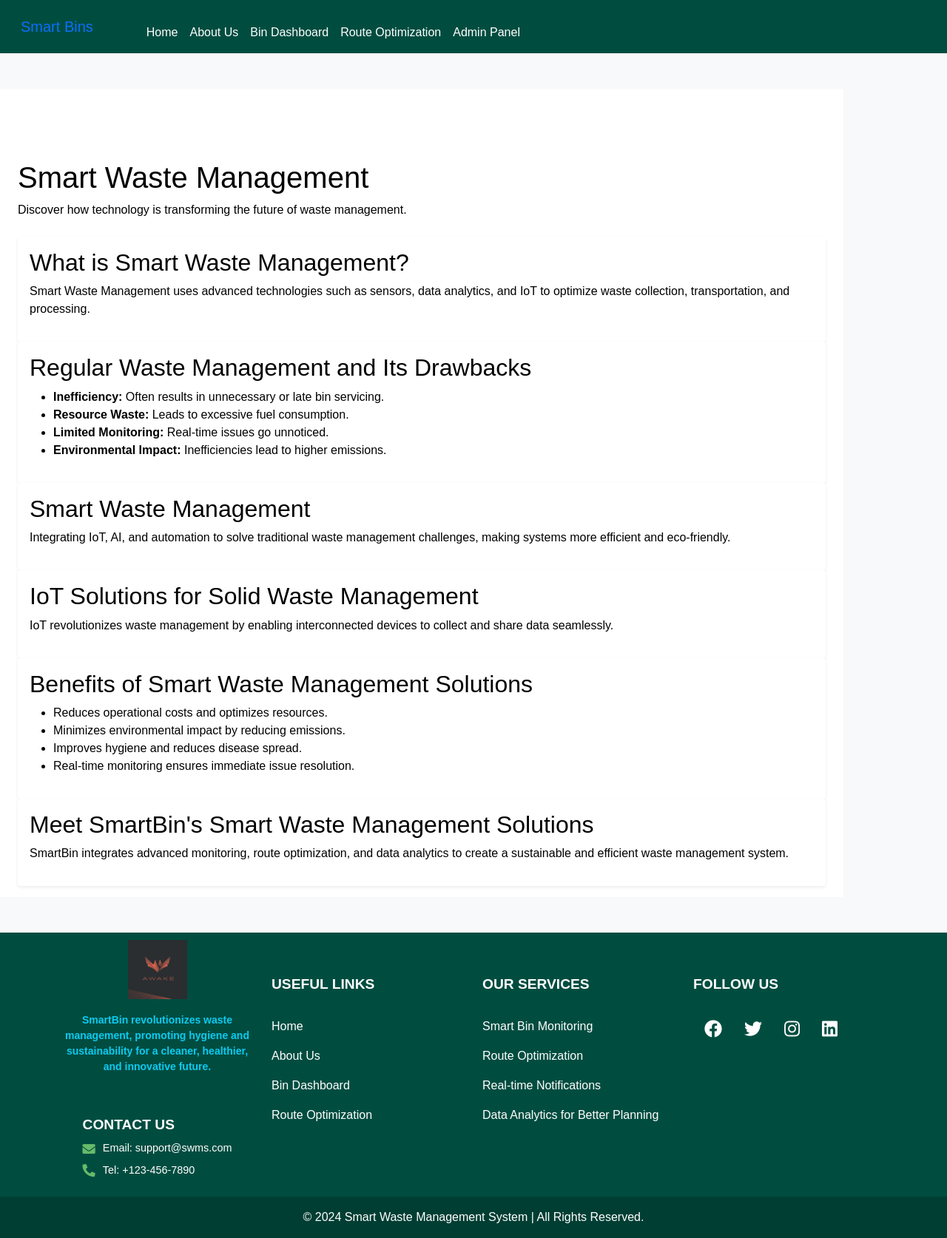
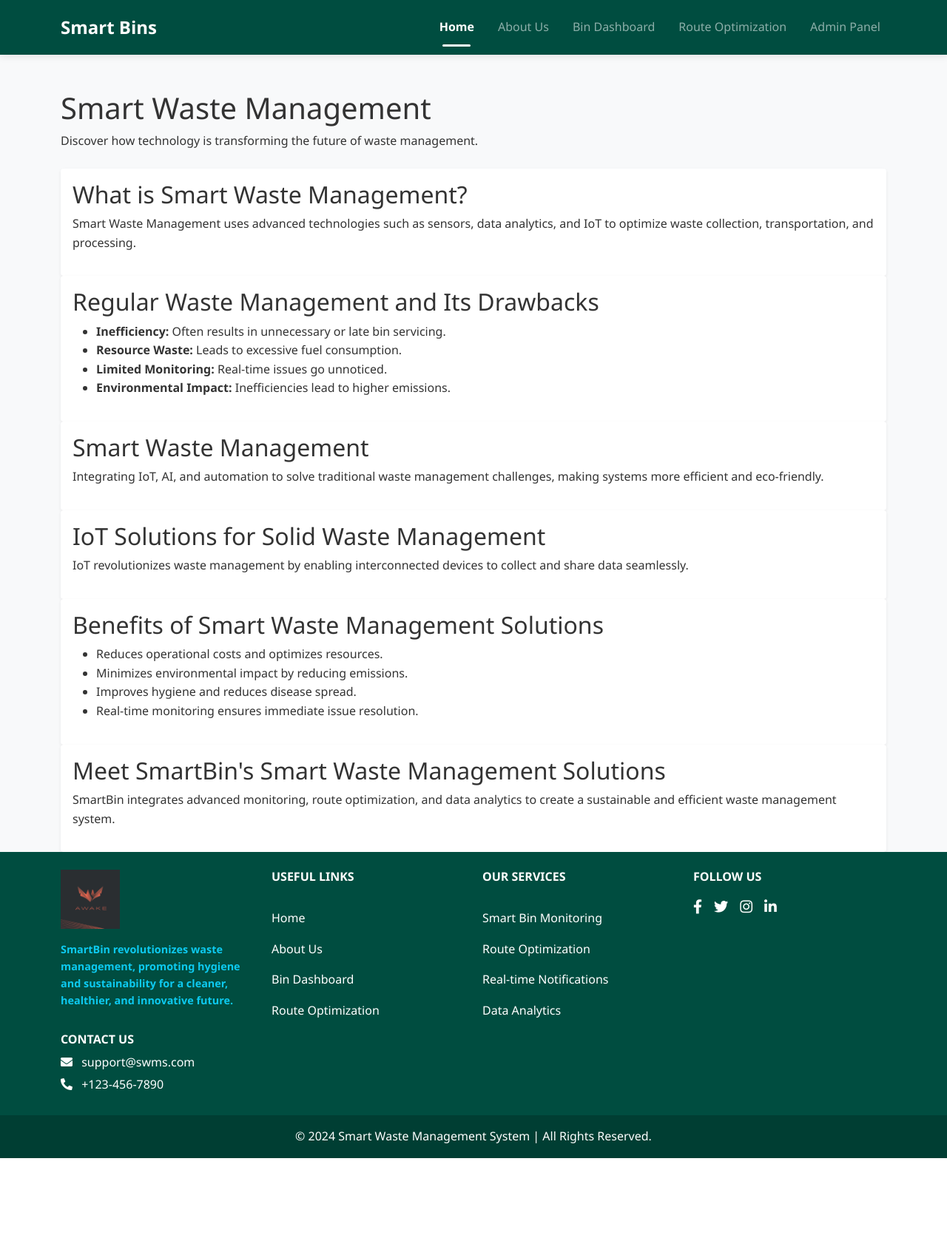
Before and after one commit to Gatmach/SWM-System, a Django app: page /bins/ in a window 1280 px wide. Shown: the whole page at 74% size. After the commit the page ends 1566 px from the top, so only its background shows below. Run offline with Django 5.2, Linux system fonts and the light colour scheme.

Commit message:
navbar update

```diff
--- a/SWMS_project/smart_bins/static/smart_bins/main.css
+++ b/SWMS_project/smart_bins/static/smart_bins/main.css
@@ -1,4 +1,3 @@
-
 :root {
     --primary-color: #008080;
     --secondary-color: #90EE90;
@@ -10,6 +9,7 @@
     --hover-color: white;
 }
 
+/* Reset and Base Styles */
 * {
     margin: 0;
     padding: 0;
@@ -17,141 +17,212 @@
 }
 
 body {
-    font-family: Arial, sans-serif;
-    line-height: 1.5;
+    font-family: 'Segoe UI', Tahoma, Geneva, Verdana, sans-serif;
     background-color: var(--background-color);
-    color: var(--text-color);
+    color: #333;
+    line-height: 1.6;
+    overflow-x: hidden;
 }
 
+/* Navigation */
 .custom-navbar {
-    background-color: var(--bg-color) ;
+    background-color: var(--bg-color);
+    padding: 0.8rem 1rem;
+    box-shadow: 0 2px 10px rgba(0, 0, 0, 0.1);
 }
 
-.custom-navbar .navbar-nav .nav-link {
-    color: white ;
+.navbar-brand {
+    font-weight: bold;
+    font-size: 1.5rem;
+    color: var(--text-color) !important;
 }
 
-.custom-navbar .navbar-nav .nav-link:hover {
-    color: var(--secondary-color) ;
-    transition: color 0.3s ease-in-out;
+.navbar-nav {
+    margin-left: auto;
+}
+
+.nav-item {
+    margin-left: 1rem;
+}
+
+.nav-link {
+    color: rgba(255, 255, 255, 0.8);
+    font-weight: 500;
+    padding: 0.5rem 1rem;
+    text-decoration: none !important;
+    position: relative;
+    transition: color 0.3s ease, transform 0.3s ease;
+}
+
+.nav-link:hover,
+.nav-link:focus {
+    color: var(--secondary-color) !important;
     transform: scale(1.05);
 }
 
-main {
-    padding: 15px;
-    background-color:white;
-    color:black;
+.nav-link.active {
+    color: var(--text-color) !important;
+    font-weight: 600;
 }
 
-footer {
-    background-color: #004d40;
-    color: white;
+/* Underline active link */
+@media (min-width: 992px) {
+    .nav-link.active::after {
+        content: '';
+        position: absolute;
+        bottom: -5px;
+        left: 50%;
+        transform: translateX(-50%);
+        width: 60%;
+        height: 3px;
+        background-color: var(--text-color);
+        border-radius: 2px;
+    }
 }
 
-footer .row {
-    display: flex;
-    flex-wrap: wrap;
-    justify-content: space-between;
-    align-items: stretch;
+/* Mobile nav */
+@media (max-width: 991.98px) {
+    .navbar-collapse {
+        background-color: #00695c;
+        border-radius: 0.25rem;
+        padding: 1rem;
+        box-shadow: 0 4px 6px rgba(0, 0, 0, 0.1);
+    }
+
+    .nav-link {
+        display: block;
+        width: 100%;
+    }
+
+    .nav-item {
+        margin: 0 0 0.5rem 0;
+    }
 }
 
-footer .col-md-3, footer .col-lg-2, footer .col-xl-3 {
-    flex: 1 1 200px;
-    margin: 10px;
+/* Hero Section */
+.hero-section {
+    position: relative;
+    text-align: center;
+}
+
+.carousel-image {
+    width: 100%;
+    height: 60vh;
+    object-fit: cover;
+    object-position: center;
+}
+
+@media (max-width: 768px) {
+    .carousel-image {
+        height: 50vh;
+    }
+}
+
+@media (max-width: 576px) {
+    .carousel-image {
+        height: 40vh;
+    }
+
+    .navbar-brand {
+        font-size: 1.3rem;
+    }
+}
+
+/* Footer */
+footer {
+    background-color: var(--bg-color);
+    color: var(--footer-text-color);
+}
+
+footer a {
+    color: var(--footer-text-color);
+    text-decoration: none !important;
+    transition: all 0.3s ease;
+}
+
+footer a:hover {
+    color: var(--secondary-color);
+    transform: translateY(-2px);
+    padding-left:10px;
+}
+
+footer h6 {
+    color: white;
+    font-weight: 600;
+}
+
+.footer-logo {
+    max-width: 80px;
+    margin-bottom: 1rem;
+}
+
+.footer-top {
     display: flex;
     flex-direction: column;
+    align-items: flex-start;
 }
 
-footer .col-md-3 h6, footer .col-lg-2 h6, footer .col-xl-2 h6 {
-    font-weight: bold;
+.mission-title {
+    font-size: 0.9rem;
+    color: #d1ecf1;
 }
 
-.social-icons {
-    display: flex;
-    gap: 30px;
-    padding-left: 15px;
+.contact-details div {
+    margin: 0.3rem 0;
 }
+
+/* Social Icons */
 .social-icons a {
-    font-size: 1.5em;
-    color: white;
-    transition: transform 0.3s ease-in-out, color 0.3s ease-in-out;
+    font-size: 1.2rem;
+    color: var(--footer-text-color);
+    margin-right: 10px;
+    display: inline-block;
+    transition: transform 0.3s ease;
 }
 
 .social-icons a:hover {
-    color: #66bb6a;
-    transform: scale(1.3);
-    padding-left:5px;
-}
-.contact-details {
-    display: flex;
-    flex-direction: column;
-    align-items: flex-start;
-    justify-content: center;
-    gap: 8px;
-    text-align: left;
-    margin-top: 10px;
+    transform: scale(1.2) translateY(-2px);
 }
 
-.contact-details div {
-    display: flex;
-    align-items: center;
-    gap: 10px;
-    font-size: 0.9em;
-    color: white;
+/* Section separator */
+hr {
+    background-color: var(--secondary-color);
+    height: 2px;
+    border: none;
+    width: 60px;
 }
 
-.contact-details i {
-    color: var(--link-color);
-    font-size: 1.2em;
+.hero-section-split {
+    padding: 80px 0;
+    background-color: var(--bg-color);
 }
 
-footer a {
-    text-decoration: none;
-}
-footer h6 {
-    font-weight: bold;
-    font-size: 1.2em;
-}
-p a {
-    transition: padding-left 0.3s ease-in-out;
+.hero-section-split .text-section h1 {
+    color: var(--primary-color);
+    font-size: 2.8rem;
 }
 
-p a:hover {
-    padding-left: 8px;
-    color:red;
-}
-@media (max-width: 768px) {
-    .hero-section {
-        text-align: center;
-        padding: 30px 15px;
-    }
-
-    .hero-title {
-        font-size: 2rem;
-    }
-
-    .welcome-text {
-        font-size: 1.2rem;
-    }
-
-    .carousel-image {
-        min-height: 450px;
-    }
+.hero-section-split .text-section p {
+    color: var(--text-color);
+    font-size: 1.2rem;
 }
 
-@media (max-width: 768px) {
-    footer .row {
-        flex-direction: column;
-    }
-    footer .col-md-3,
-    footer .col-lg-3,
-    footer .col-xl-3 {
-        text-align: center;
-        margin-bottom:5px;
-        gap: 10px;
-    }
-    .contact-details {
-        align-items: center;
-        text-align: center;
-    }
+.hero-section-split .btn {
+    background-color: var(--secondary-color);
+    color: var(--bg-color);
+    border: none;
+    transition: 0.3s ease;
 }
+
+.hero-section-split .btn:hover {
+    background-color: #66bb6a;
+    transform: translateY(-2px);
+}
+
+.hero-section-split .image-section img {
+    width: 100%;
+    max-width: 500px;
+    height: auto;
+    display: block;
+    margin: auto;
+}
--- a/SWMS_project/smart_bins/templates/smart_bins/base.html
+++ b/SWMS_project/smart_bins/templates/smart_bins/base.html
@@ -22,18 +22,18 @@
 <body>
     <!-- Navigation Bar -->
     <header class="site-header">
-        <nav class="navbar navbar-expand-lg custom-navbar">
-            <div class="container-fluid">
+        <nav class="navbar navbar-expand-lg navbar-dark custom-navbar">
+            <div class="container">
                 <!-- Navbar Brand -->
-                <a class="navbar-brand mx-3">Smart Bins</a>
+                <a class="navbar-brand">Smart Bins</a>
                 <!-- Navbar Toggle Button -->
-                <button class="navbar-toggler" type="button" data-bs-toggle="collapse" data-bs-target="#navbarNav">
+                <button class="navbar-toggler" type="button" data-bs-toggle="collapse" data-bs-target="#navbarNav" aria-controls="navbarNav" aria-expanded="false" aria-label="Toggle navigation">
                     <span class="navbar-toggler-icon"></span>
                 </button>
 
                 <!-- Collapsible Navbar Menu -->
                 <div class="collapse navbar-collapse" id="navbarNav">
-                    <ul class="navbar-nav ms-5 mt-3 pe-3 text-center">
+                    <ul class="navbar-nav ms-auto text-center">
                         <li class="nav-item"><a class="nav-link active" href="{% url 'smart_bins_home' %}">Home</a></li>
                         <li class="nav-item"><a class="nav-link" href="{% url 'about_us' %}">About Us</a></li>
                         <li class="nav-item"><a class="nav-link" href="{% url 'dashboard' %}">Bin Dashboard</a></li>
@@ -46,86 +46,82 @@
     </header>
 
     <!-- Main Content Block -->
-    <main class="container mt-5 pt-5 ms-0">
+    <main class="container-fluid px-0">
         {% block content %}
         <!--Hero section-->
-        <div class="container-fluid px-0 mb-5">
-            <div id="header-carousel" class="carousel slide" data-bs-ride="carousel">
-                <div class="carousel-inner">
-                    <div class="carousel-item active">
-                        <img class="w-100 carousel-image" src="/static/smart_bins/Images/hero.jpg" alt="Smart Waste Management System">
-                        <div class="carousel-caption hero-section">
-                            <div class="container">
-                                <div class="row justify-content-start">
-                                    <div class="col-lg-8 text-start">
-                                        <p class="fs-4 text-white welcome-text">Welcome</p>
-                                        <h1 class="display-1 text-white mb-5 animated slideInRight hero-title">
-                                            Smart Waste Management System
-                                        </h1>
-                                    </div>
-                                </div>
-                            </div>
-                        </div>
-                    </div>
+        <section class="hero-section-split">
+            <div class="container">
+              <div class="row align-items-center">
+                <div class="col-md-6 text-section">
+                  <h1 class="display-5 fw-bold">Smart Waste Management System</h1>
+                  <p class="lead mt-3 mb-4">
+                    A smarter way to manage urban waste using real-time data and route optimization. Reduce pollution, save time, and build a sustainable future.
+                  </p>
+                  <a href="#features" class="btn btn-primary btn-lg">Explore More</a>
                 </div>
+                <div class="col-md-6 image-section">
+                  <img src="assets/hero-image.png" alt="Smart Waste Bin" class="img-fluid">
+                </div>
+              </div>
             </div>
-        </div>
+          </section>
         {% endblock %}
     </main>
 
     <!-- Footer Section -->
-    <footer class="text-center text-lg-start text-white" >
+    <footer class="text-center text-lg-start text-white">
         <!-- Section: Links -->
-        <section>
-            <div class="container text-center text-md-start mt-5">
-                <div class="row mt-3">
+        <section class="py-4">
+            <div class="container text-center text-md-start">
+                <div class="row g-4">
                     <!-- Smart Bins Column -->
-                    <div class="col-md-3 col-lg-4 col-xl-3 mx-auto mb-4">
-                        <div class="footer-top d-flex flex-column align-items-center">
-                            <img class="footer-logo" src="{% static 'smart_bins/Images/logo.jpeg' %}" alt="Logo" style="max-width: 80px; margin-bottom: 10px;">
-                            <div class="mission-content text-center mb-4">
+                    <div class="col-lg-3 col-md-6 mb-4 mb-md-0">
+                        <div class="footer-top d-flex flex-column align-items-center align-items-lg-start">
+                            <img class="footer-logo mb-3" src="{% static 'smart_bins/Images/logo.jpeg' %}" alt="Logo" style="max-width: 80px;">
+                            <div class="mission-content mb-3">
                                 <small>
-                                    <p class="mission-title fw-bold fs-0.5 text-info mt-2">
+                                    <p class="mission-title fw-bold text-info">
                                         SmartBin revolutionizes waste management, promoting hygiene and sustainability for a cleaner, healthier, and innovative future.
                                     </p>
                                 </small>
                             </div>
-                            <div class="contact-info text-center text-md-start">
-                                <h6 class="text-uppercase fw-bold text-white pt-3">Contact Us</h6>
+                            <div class="contact-info text-center text-lg-start">
+                                <h6 class="text-uppercase fw-bold text-white">Contact Us</h6>
                                 <div class="contact-details">
-                                    <div><i class="fas fa-envelope"></i> <span>Email: <a href="mailto:support@swms.com" class="text-white">support@swms.com</a></span></div>
-                                    <div><i class="fas fa-phone-alt"></i> <span>Tel: +123-456-7890</span></div>
+                                    <div><i class="fas fa-envelope me-2"></i> <a href="mailto:support@swms.com" class="text-white">support@swms.com</a></div>
+                                    <div><i class="fas fa-phone-alt me-2"></i> +123-456-7890</div>
                                 </div>
                             </div>
                         </div>
                     </div>
 
                     <!-- Other Columns -->
-                    <div class="col-md-3 col-lg-2 col-xl-2 mx-auto mb-4">
-                        <h6 class="text-uppercase fw-bold text-white pt-5">Useful links</h6>
-                        <hr class="mb-4 mt-0 d-inline-block mx-auto" style="width: 2px; background-color: #004d40; height: 2px" />
-                        <p><a href="{% url 'smart_bins_home' %}" class="text-white" target="_blank">Home</a></p>
-                        <p><a href="{% url 'about_us' %}" class="text-white" target="_blank">About Us</a></p>
-                        <p><a href="{% url 'dashboard' %}" class="text-white" target="_blank">Bin Dashboard</a></p>
-                        <p><a href="{% url 'route_dashboard' %}" class="text-white" target="_blank">Route Optimization</a></p>
+                    <div class="col-lg-3 col-md-6 mb-4 mb-md-0">
+                        <h6 class="text-uppercase fw-bold text-white">Useful links</h6>
+                        <hr class="mb-3 mt-0 d-inline-block mx-auto mx-lg-0" style="width: 60px; background-color: #004d40; height: 2px"/>
+                        <p><a href="{% url 'smart_bins_home' %}" class="text-white">Home</a></p>
+                        <p><a href="{% url 'about_us' %}" class="text-white">About Us</a></p>
+                        <p><a href="{% url 'dashboard' %}" class="text-white">Bin Dashboard</a></p>
+                        <p><a href="{% url 'route_dashboard' %}" class="text-white">Route Optimization</a></p>
                     </div>
 
-                    <div class="col-md-3 col-lg-2 col-xl-2 mx-auto mb-4">
-                        <h6 class="text-uppercase fw-bold text-white pt-5">Our Services</h6>
-                        <hr class="mb-4 mt-0 d-inline-block mx-auto" style="width: 2px; background-color: #004d40; height: 2px" />
-                        <p><a href="#" class="text-white" target="_blank">Smart Bin Monitoring</a></p>
-                        <p><a href="#" class="text-white" target="_blank">Route Optimization</a></p>
-                        <p><a href="#" class="text-white" target="_blank">Real-time Notifications</a></p>
-                        <p><a href="#" class="text-white" target="_blank">Data Analytics for Better Planning</a></p>
+                    <div class="col-lg-3 col-md-6 mb-4 mb-md-0">
+                        <h6 class="text-uppercase fw-bold text-white">Our Services</h6>
+                        <hr class="mb-3 mt-0 d-inline-block mx-auto mx-lg-0" style="width: 60px; background-color: #004d40; height: 2px"/>
+                        <p><a href="#" class="text-white">Smart Bin Monitoring</a></p>
+                        <p><a href="#" class="text-white">Route Optimization</a></p>
+                        <p><a href="#" class="text-white">Real-time Notifications</a></p>
+                        <p><a href="#" class="text-white">Data Analytics</a></p>
                     </div>
-                    <div class="col-md-3 col-lg-3 col-xl-3 mx-auto mb-4">
+
+                    <div class="col-lg-3 col-md-6 mb-4 mb-md-0">
                         <div class="social-links-container">
-                            <h6 class="text-uppercase fw-bold text-white pt-5">Follow Us</h6> <br>
-                            <div class="social-icons">
-                                <a href="#"><i class="fab fa-facebook"></i></a>
-                                <a href="#"><i class="fab fa-twitter"></i></a>
-                                <a href="#"><i class="fab fa-instagram"></i></a>
-                                <a href="#"><i class="fab fa-linkedin"></i></a>
+                            <h6 class="text-uppercase fw-bold text-white mb-3">Follow Us</h6>
+                            <div class="social-icons d-flex justify-content-center justify-content-lg-start">
+                                <a href="#" class="me-3"><i class="fab fa-facebook-f"></i></a>
+                                <a href="#" class="me-3"><i class="fab fa-twitter"></i></a>
+                                <a href="#" class="me-3"><i class="fab fa-instagram"></i></a>
+                                <a href="#"><i class="fab fa-linkedin-in"></i></a>
                             </div>
                         </div>
                     </div>
--- /dev/null
+++ b/smartBin/pyvenv.cfg
@@ -0,0 +1,5 @@
+home = C:\Users\san\AppData\Local\Programs\Python\Python311
+include-system-site-packages = false
+version = 3.11.0
+executable = C:\Users\san\AppData\Local\Programs\Python\Python311\python.exe
+command = C:\Users\san\AppData\Local\Programs\Python\Python311\python.exe -m venv C:\Users\san\Desktop\Smart-Waste-ms\SWM-System\smartBin
```
Also changed, not shown: 15 other files.
